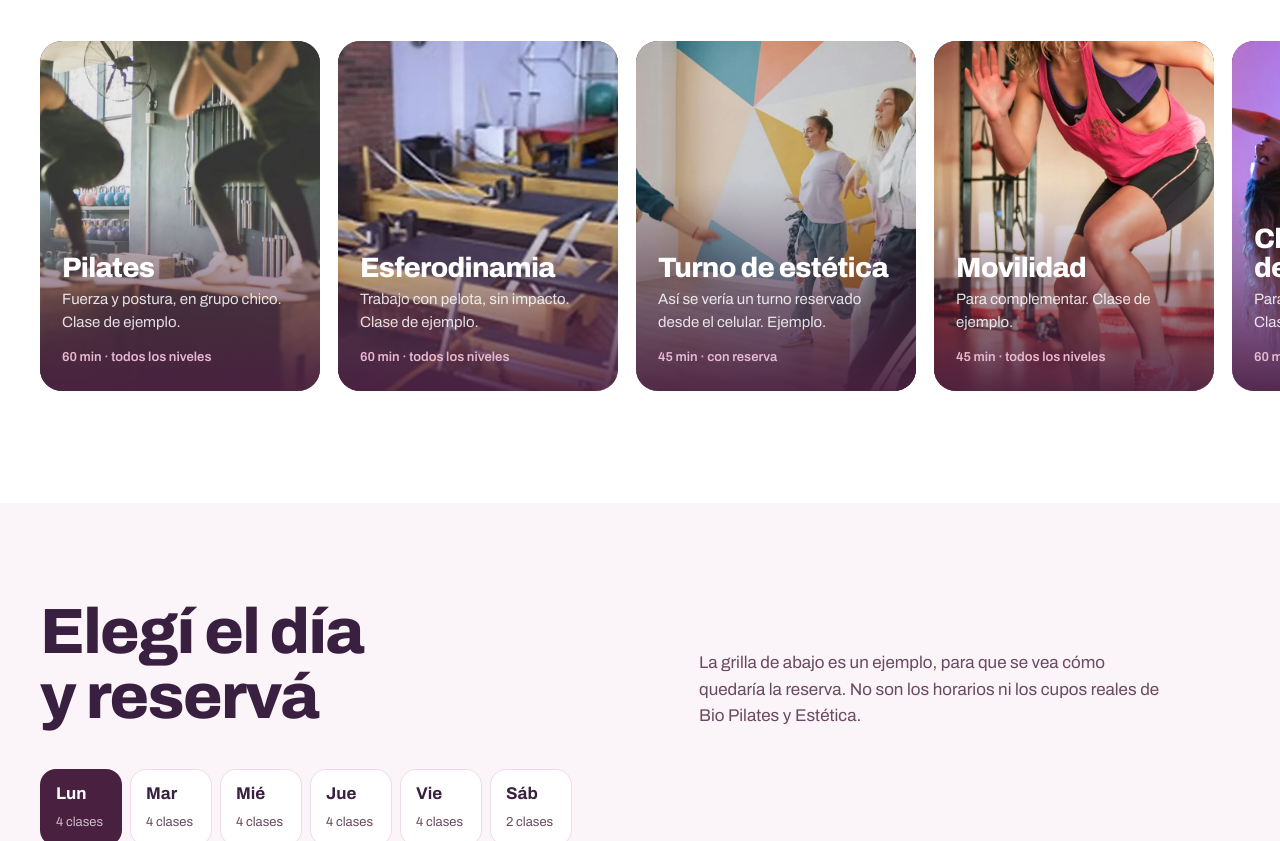
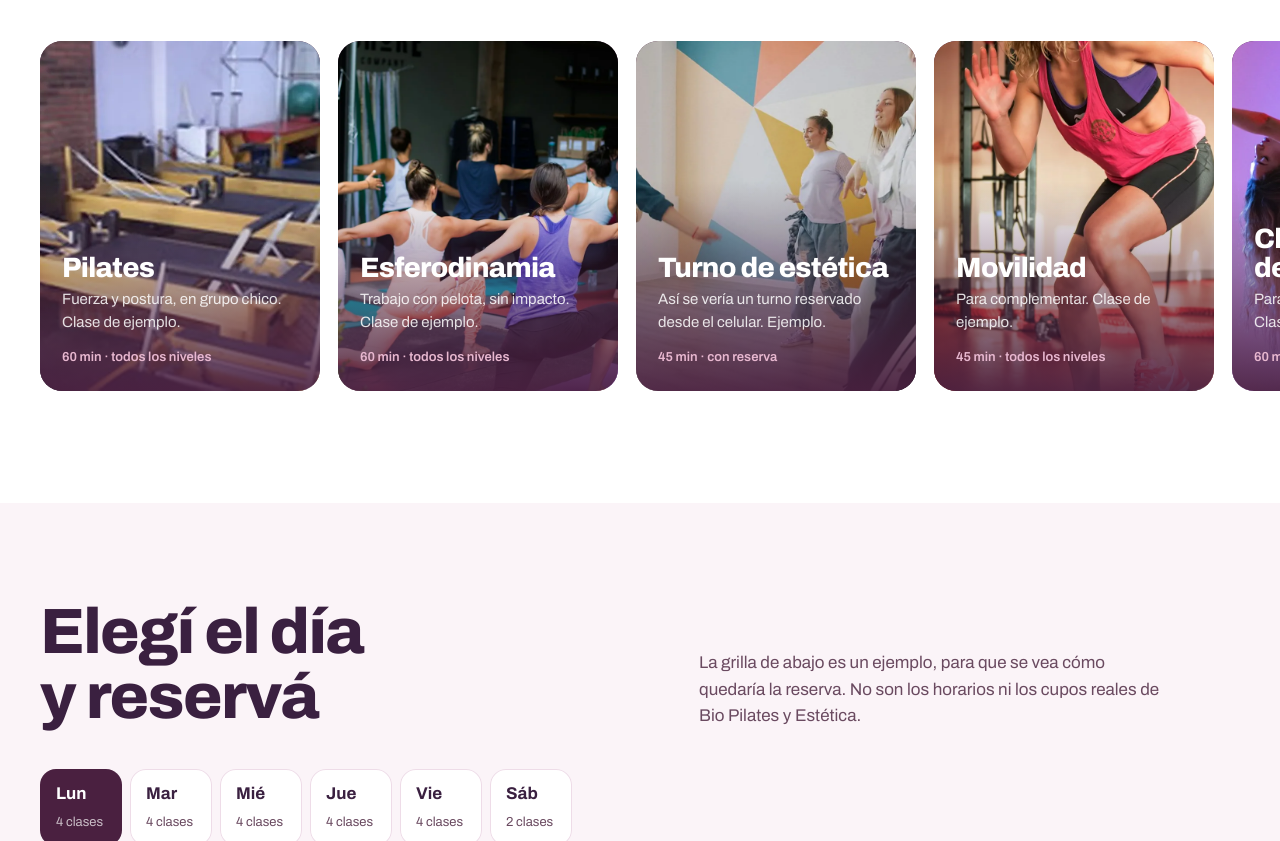
Before and after one commit to joacoescobar1/demo-bio-pilates-lanus, a plain HTML site: page index.html in a window 1280 px wide. Shown: the part 1125-1966 px from the top of the page. Drawn offline with Linux system fonts and the light colour scheme.

Commit message:
La foto real de la sala va en la primera tarjeta de clases

```diff
--- a/index.html
+++ b/index.html
@@ -59,11 +59,11 @@
       </div>
       <div class="rail" tabindex="0" aria-label="Clases del estudio">
         <article class="class-tile">
-          <img src="img/clase-funcional.webp" alt="Alumna entrenando" loading="lazy" width="1200" height="900">
+          <img src="img/brand/foto-sala.webp" alt="Sala de pilates reformer de Bio Pilates y Estética" loading="lazy" width="1200" height="900">
           <div class="tile-copy"><h3>Pilates</h3><p>Fuerza y postura, en grupo chico. Clase de ejemplo.</p><span class="tile-meta">60 min · todos los niveles</span></div>
         </article>
         <article class="class-tile">
-          <img src="img/brand/foto-sala.webp" alt="Sala de pilates reformer de Bio Pilates y Estética" loading="lazy" width="1200" height="900">
+          <img src="img/clase-stretch.webp" alt="Alumna en una pausa de estiramiento" loading="lazy" width="1200" height="900">
           <div class="tile-copy"><h3>Esferodinamia</h3><p>Trabajo con pelota, sin impacto. Clase de ejemplo.</p><span class="tile-meta">60 min · todos los niveles</span></div>
         </article>
         <article class="class-tile">
```
